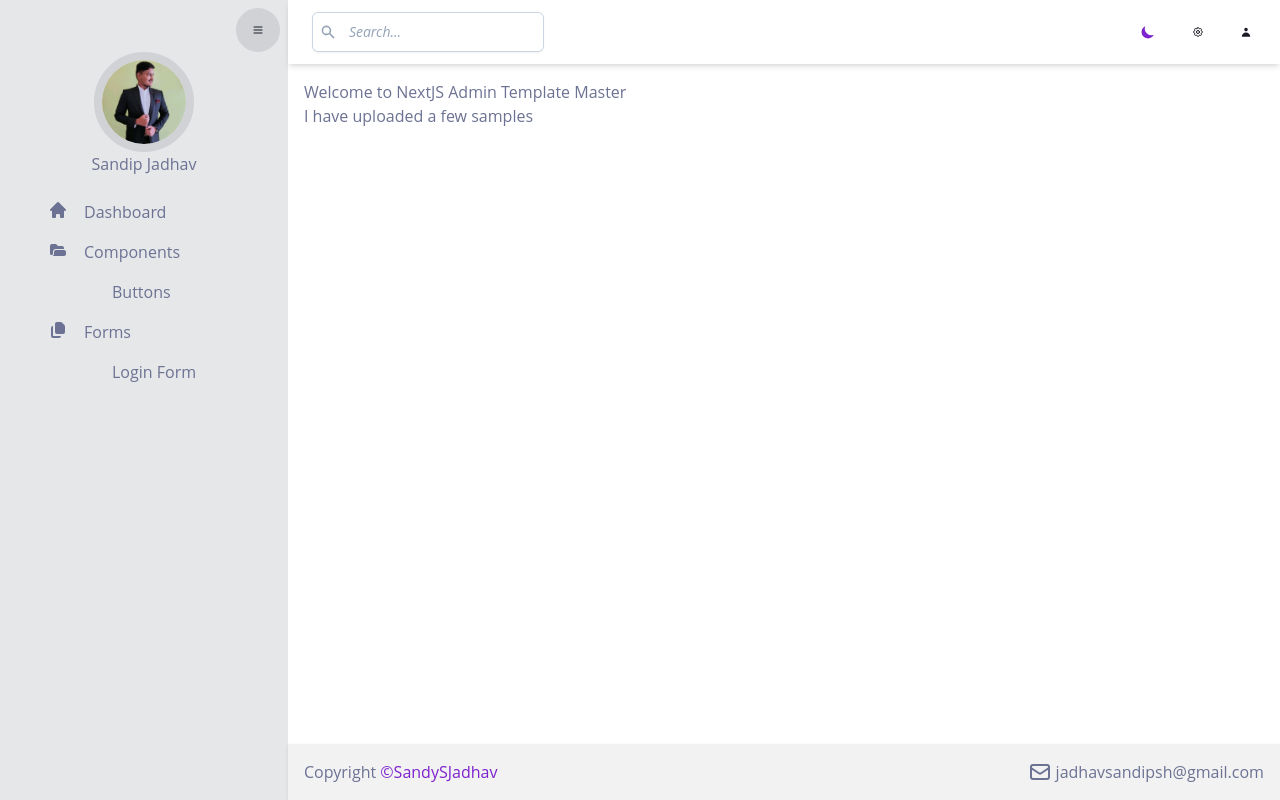
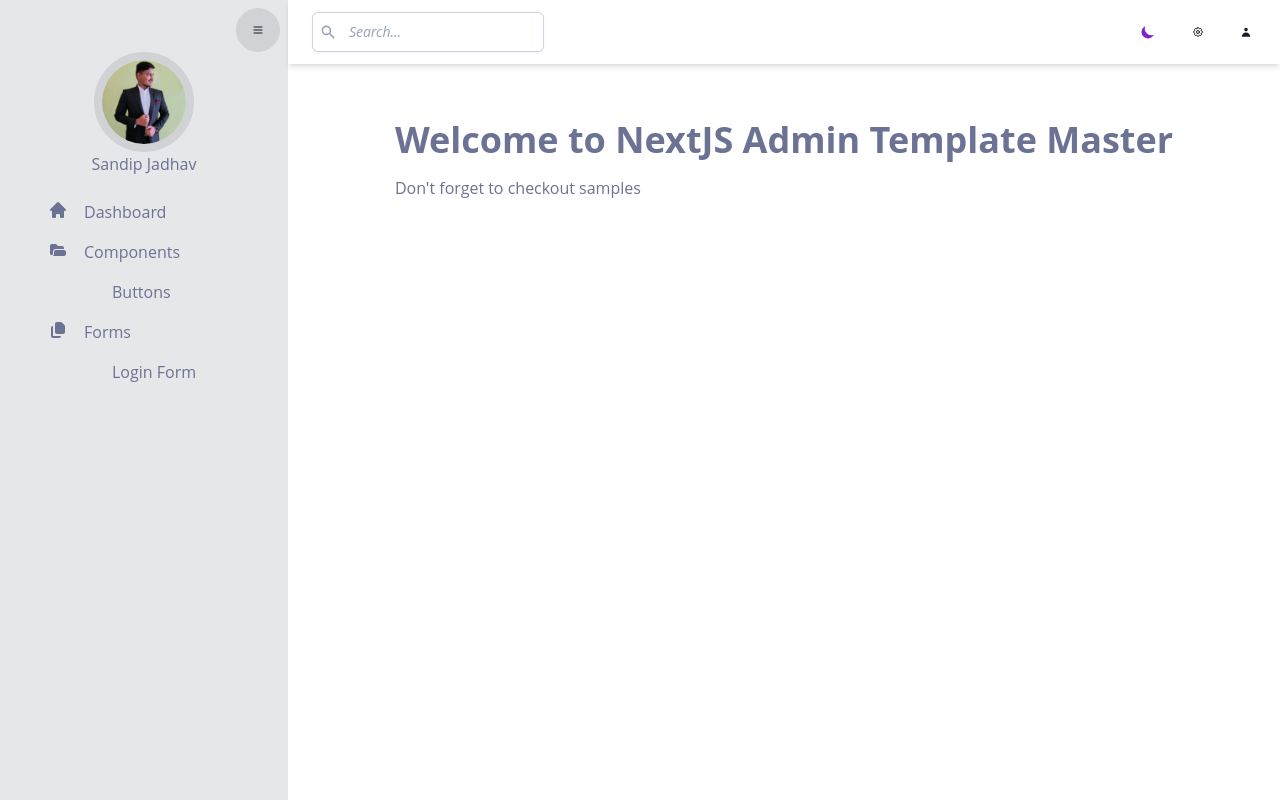
Before and after one commit to SandySJadhav/nextjs-admin-master-template, a Next.js app: page / in a window 1280 px wide. Shown: the top 800 px of the page. Built offline with nearby package versions, Linux system fonts and the light colour scheme.

Commit message:
added home page title

```diff
--- a/src/pages/index.js
+++ b/src/pages/index.js
@@ -4,11 +4,11 @@ import React from "react";
 const index = () => {
   return (
     <Layout>
-      <div>
-        <h1>Welcome to NextJS Admin Template Master</h1>
-      </div>
-      <div>
-        <p>I have uploaded a few samples</p>
+      <div className="h-screen grid grid-cols-1 mt-10">
+        <div className="justify-self-center">
+          <h1 className="font-bold text-4xl">Welcome to NextJS Admin Template Master</h1>
+          <p className="mt-4">Don't forget to checkout samples</p>
+        </div>
       </div>
     </Layout>
   );
```
